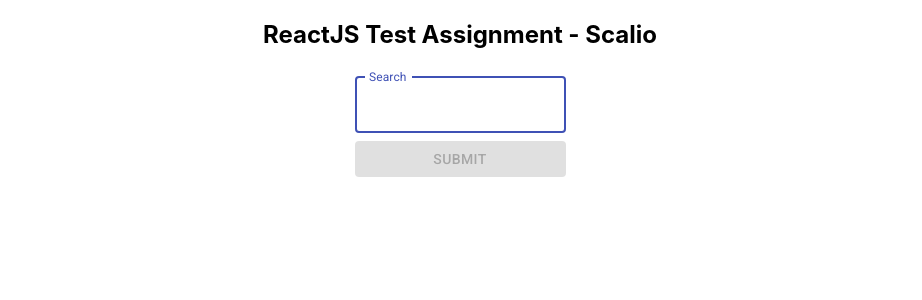
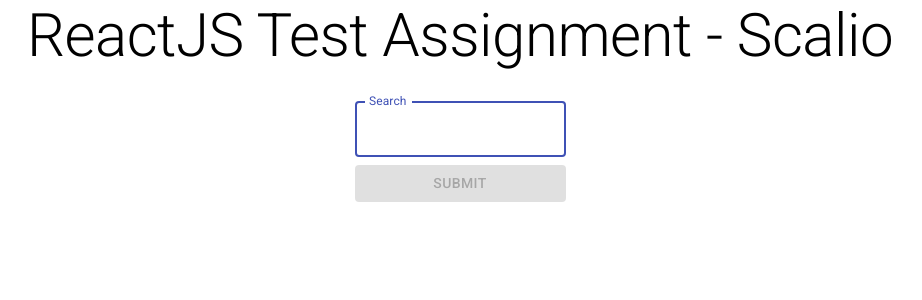
Before and after one commit to recursorit/reactjs-github-search-v, a React (Create React App) app: page / in a window 1280 px wide. Shown: the top 300 px of the page, without its empty margins (180-1102 px from the left). Built offline with nearby package versions, Linux system fonts and the light colour scheme.

Commit message:
Updated Read me

```diff
--- a/src/App.js
+++ b/src/App.js
@@ -3,6 +3,7 @@
 import { useState } from "react";
 import Results from "./components/Results";
 import Alerts from './components/Alerts';
+import Typography from '@material-ui/core/Typography';
 
 const BASE_URL = 'https://api.github.com';
 
@@ -37,7 +38,10 @@
 
   return (
     <div className="container">
-      <h2>ReactJS Test Assignment - Scalio</h2>
+      <Typography variant="h2" gutterBottom>
+      ReactJS Test Assignment - Scalio
+      </Typography>
+
       { error && <Alerts className="alert-box" severity="error" errorMessage={error} onClose={closeAlert} /> }
       { rows.length < 1
         ? <Search onSearch={onSearch} loading={loading} error={error}/>
```
Also changed, not shown: 1 other file (tests, documents, lock files or other folders).
